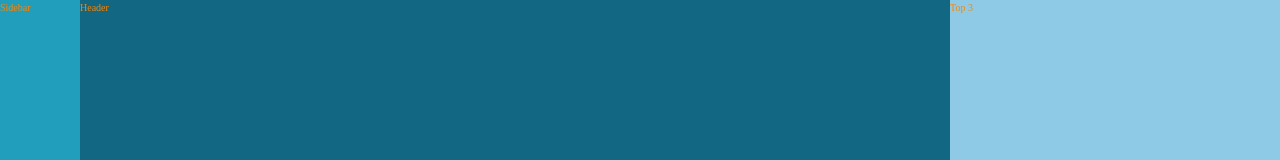
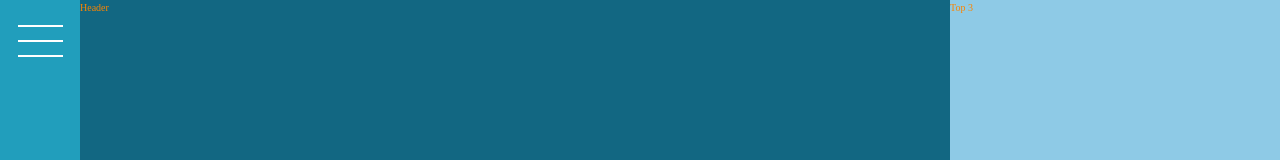
Before and after one commit to JWCTempleton/css-grid-website, a website: page index.html in a window 1280 px wide. Shown: the top 160 px of the page. Drawn offline with Linux system fonts and the light colour scheme.

Commit message:
Finish sidebar button styling

```diff
--- a/index.html
+++ b/index.html
@@ -16,7 +16,7 @@
     <title>JWCT Realty &mdash; Find Your Way Home</title>
   </head>
   <body class="container">
-    <div class="sidebar">Sidebar</div>
+    <div class="sidebar"><button class="nav-btn"></button></div>
 
     <header class="header">Header</header>
 
--- a/sass/_sidebar.scss
+++ b/sass/_sidebar.scss
@@ -2,6 +2,9 @@
     background-color: $color-primary;
     grid-column: sidebar-start / sidebar-end;
     grid-row: 1/-1;
+
+    display: flex;
+    justify-content: center;
 }
 
 .nav-btn {
@@ -11,6 +14,7 @@
     background-color: #fff;
     height: 2px;
     width: 4.5rem;
+    margin-top: 4rem;
 
     &::before,
     &::after {
@@ -20,4 +24,13 @@
         content: "";
         display: block;
     }
+
+    &::before {
+        transform: translateY(-1.5rem);
+    }
+
+    &::after {
+        transform: translateY(1.3rem);
+
+    }
 }
```
Also changed, not shown: css/style.css.
